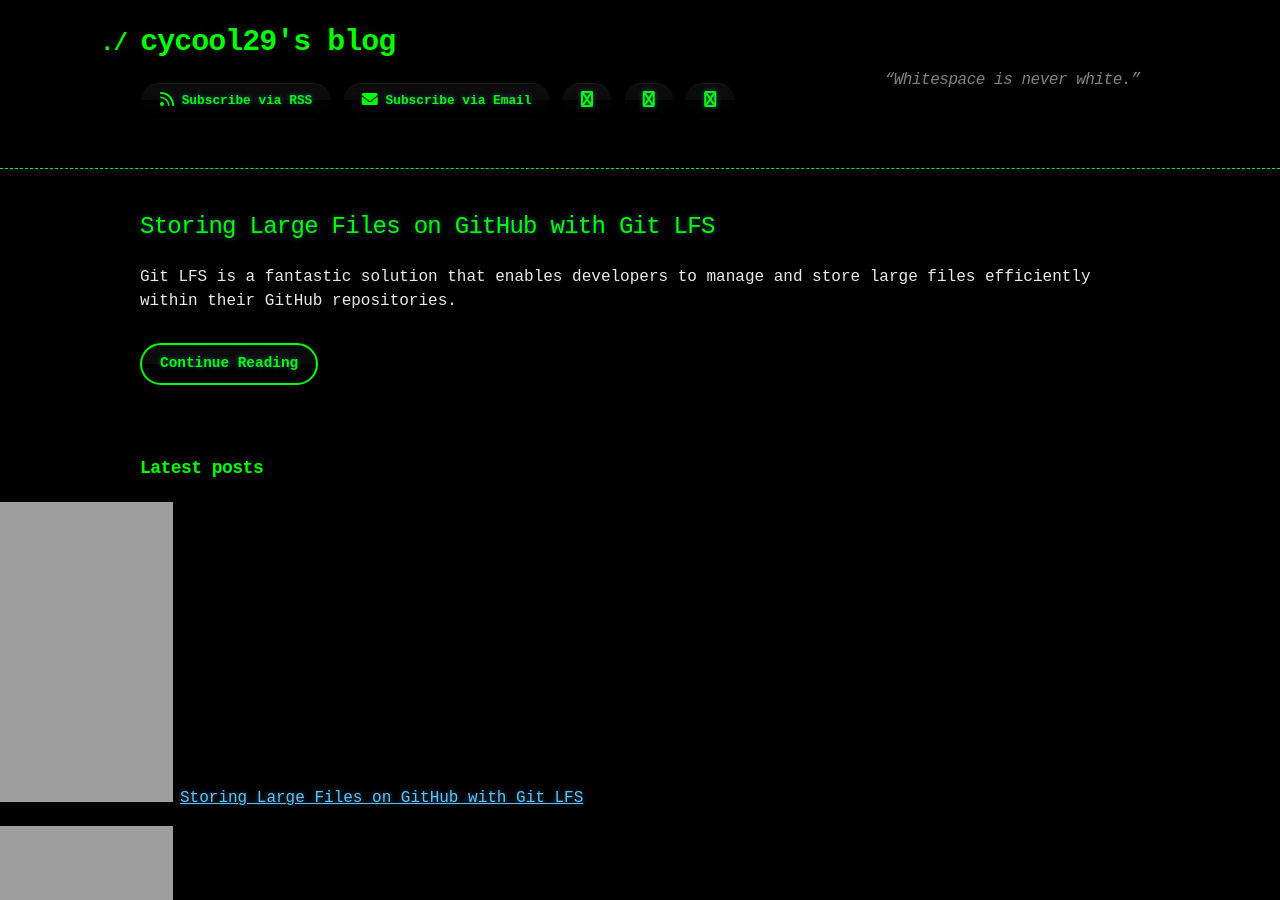
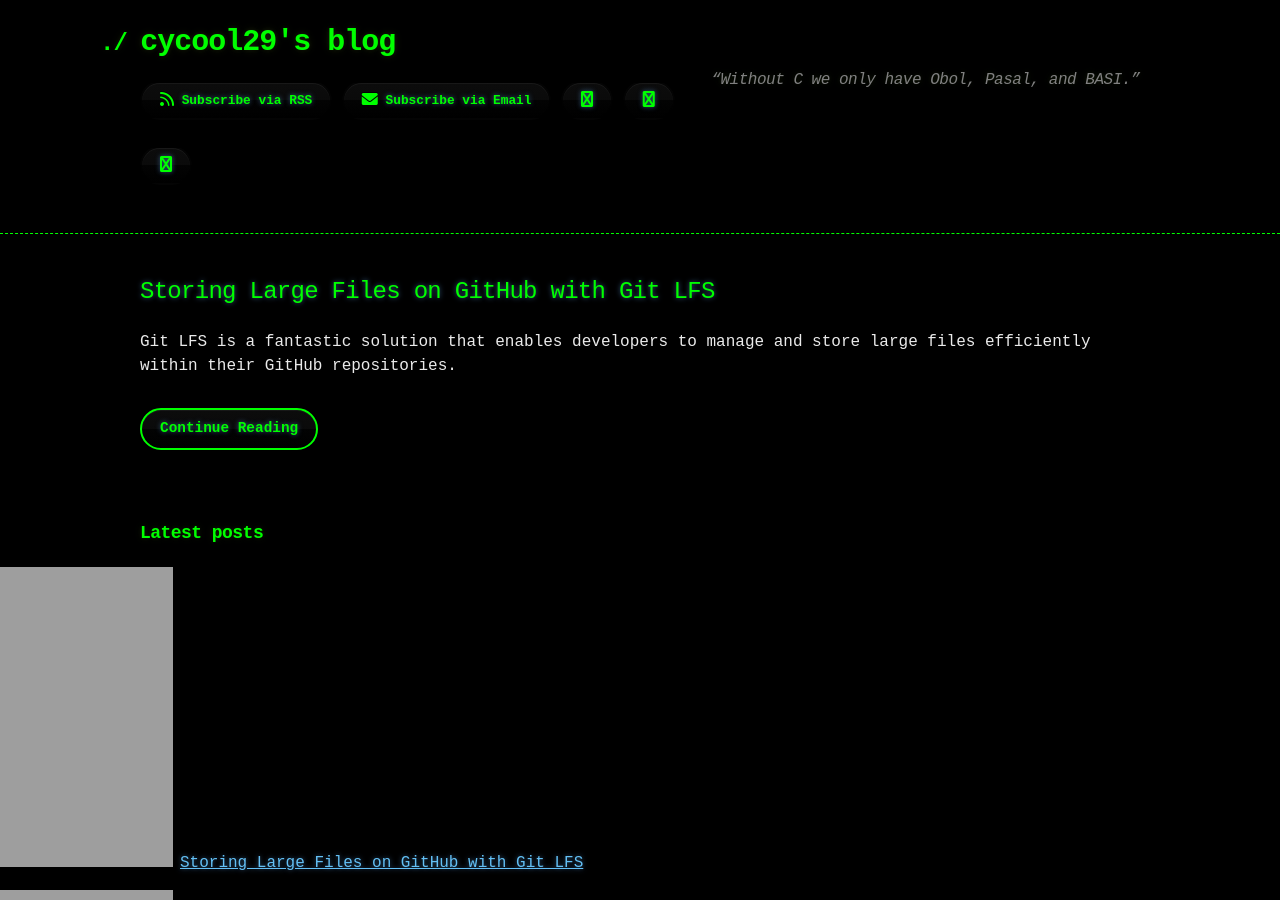
Before and after one commit to cycool29/cycool29.github.io, a Jekyll site: the page built from index.md, in a window 1280 px wide and 900 px high. Built offline with Jekyll 4.4.1, drawn with Linux system fonts in a browser that asks for light colours; a style sheet for code colours, icons or effects is not loaded.

Commit message:
Update quotes

```diff
--- a/_config.yml
+++ b/_config.yml
@@ -1,5 +1,5 @@
 title: cycool29's blog
-description: "“Whitespace is never white.” "
+description: "“Without C we only have Obol, Pasal, and BASI.” "
 bio: A high school student. Intermediate in Python, Git, Bash. Learning JavaScript. He/Him. "
 author: cycool29
 url: https://cycool29.github.io
```
